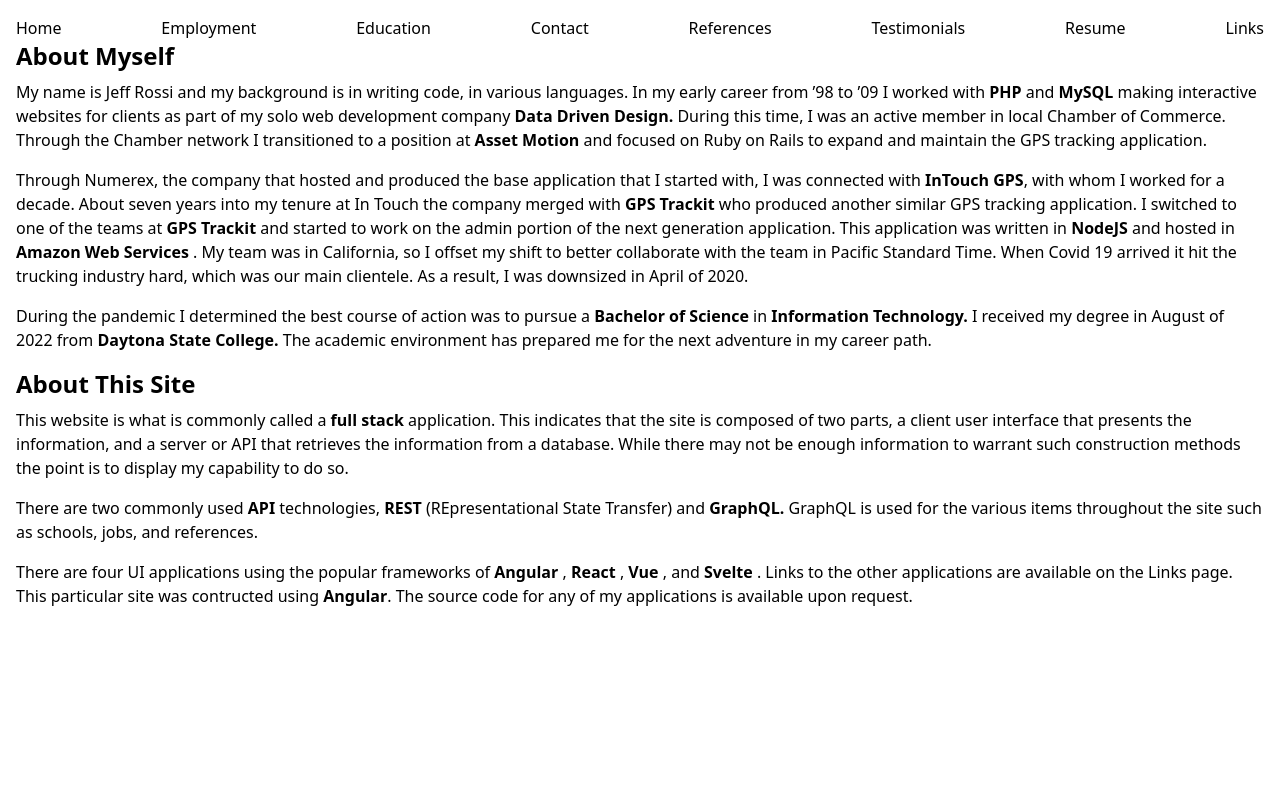
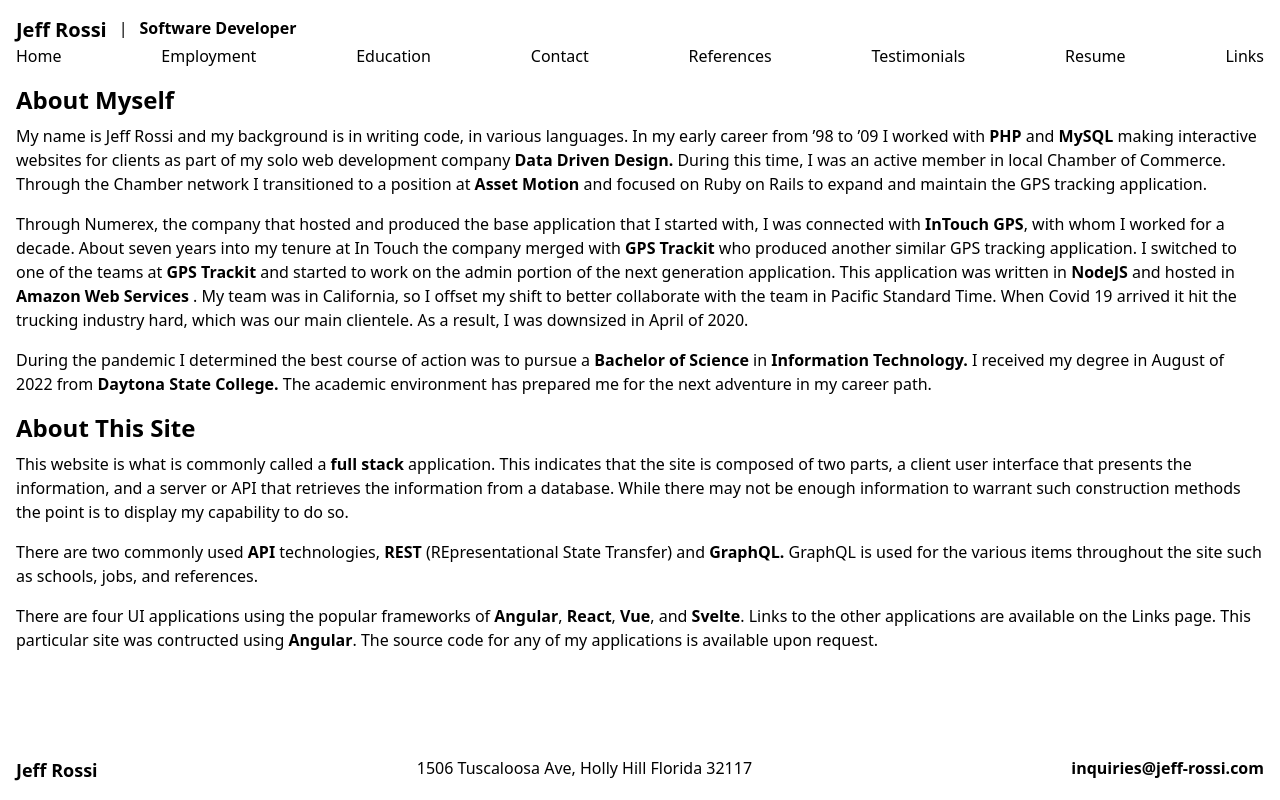
Before and after one commit to rossi-jeff/resume-angular-16, an Angular app: page / in a window 1280 px wide. Built offline with nearby package versions, Linux system fonts and the light colour scheme.

Commit message:
basic layout

```diff
--- a/src/app/app.component.html
+++ b/src/app/app.component.html
@@ -1,12 +1,8 @@
-<div id="nav-links" class="flex flex-wrap justify-between">
-  <button routerLink="/">Home</button>
-  <button routerLink="/employment">Employment</button>
-  <button routerLink="/education">Education</button>
-  <button routerLink="/contact">Contact</button>
-  <button routerLink="/references">References</button>
-  <button routerLink="/testimonials">Testimonials</button>
-  <button routerLink="/resume">Resume</button>
-  <button routerLink="/links">Links</button>
+<div class="h-screen flex flex-col">
+  <app-header-bar></app-header-bar>
+  <div class="flex-grow overflow-y-auto h-full mx-4">
+    <router-outlet></router-outlet>
+    <div id="scroll-space" class="h-10"></div>
+  </div>
+  <app-footer-bar></app-footer-bar>
 </div>
-
-<router-outlet></router-outlet>
--- a/src/app/app.module.ts
+++ b/src/app/app.module.ts
@@ -22,6 +22,8 @@
 import { MessageFormComponent } from './message-form/message-form.component';
 import { AddressFormComponent } from './address-form/address-form.component';
 import { LinkRowComponent } from './link-row/link-row.component';
+import { FooterBarComponent } from './footer-bar/footer-bar.component';
+import { HeaderBarComponent } from './header-bar/header-bar.component';
 
 @NgModule({
   declarations: [
@@ -43,6 +45,8 @@
     MessageFormComponent,
     AddressFormComponent,
     LinkRowComponent,
+    FooterBarComponent,
+    HeaderBarComponent,
   ],
   imports: [
     BrowserModule,
--- /dev/null
+++ b/src/app/footer-bar/footer-bar.component.html
@@ -0,0 +1,9 @@
+<div id="footer-bar" class="flex flex-wrap justify-between my-4 mx-4">
+  <div>
+    <h3>Jeff Rossi</h3>
+  </div>
+  <div>1506 Tuscaloosa Ave, Holly Hill Florida 32117</div>
+  <div>
+    <a href="mailto:inquiries@jeff-rossi.com">inquiries@jeff-rossi.com</a>
+  </div>
+</div>
--- /dev/null
+++ b/src/app/header-bar/header-bar.component.html
@@ -0,0 +1,17 @@
+<div id="header-bar" class="my-4 mx-4">
+  <div class="flex flex-wrap">
+    <h2>Jeff Rossi</h2>
+    <div class="mx-3">|</div>
+    <strong>Software Developer</strong>
+  </div>
+  <div id="nav-links" class="flex flex-wrap justify-between">
+    <button routerLink="/">Home</button>
+    <button routerLink="/employment">Employment</button>
+    <button routerLink="/education">Education</button>
+    <button routerLink="/contact">Contact</button>
+    <button routerLink="/references">References</button>
+    <button routerLink="/testimonials">Testimonials</button>
+    <button routerLink="/resume">Resume</button>
+    <button routerLink="/links">Links</button>
+  </div>
+</div>
--- a/src/styles.css
+++ b/src/styles.css
@@ -4,7 +4,7 @@
 @tailwind utilities;
 
 body {
-  @apply m-0 p-4;
+  @apply m-0 p-0;
 }
 h1 {
   @apply font-bold text-2xl mb-2;
```
Also changed, not shown: src/app/footer-bar/footer-bar.component.ts (added, +10 -0 lines), src/app/header-bar/header-bar.component.ts (added, +10 -0 lines), src/app/home/home.component.html (+7 -11 lines), src/app/footer-bar/footer-bar.component.css (added), src/app/header-bar/header-bar.component.css (added), 2 other files (tests, documents, lock files or other folders).
